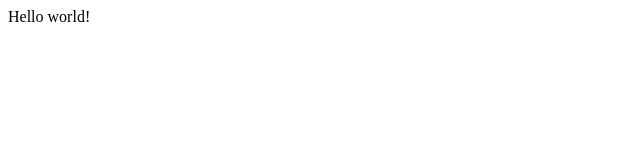
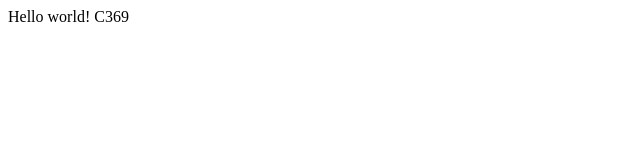
Before and after one commit to magdalene-lim/C369, a plain HTML site: page index.html in a window 1280 px wide. Shown: the full height of the page, 0-640 px from the left. Drawn offline with Linux system fonts and the light colour scheme.

Commit message:
updated c369

```diff
--- a/index.html
+++ b/index.html
@@ -2,6 +2,6 @@
 
 <head><title>C369</title></head>
 
-<body>Hello world!</body>
+<body>Hello world! C369</body>
 
 </html>
```
